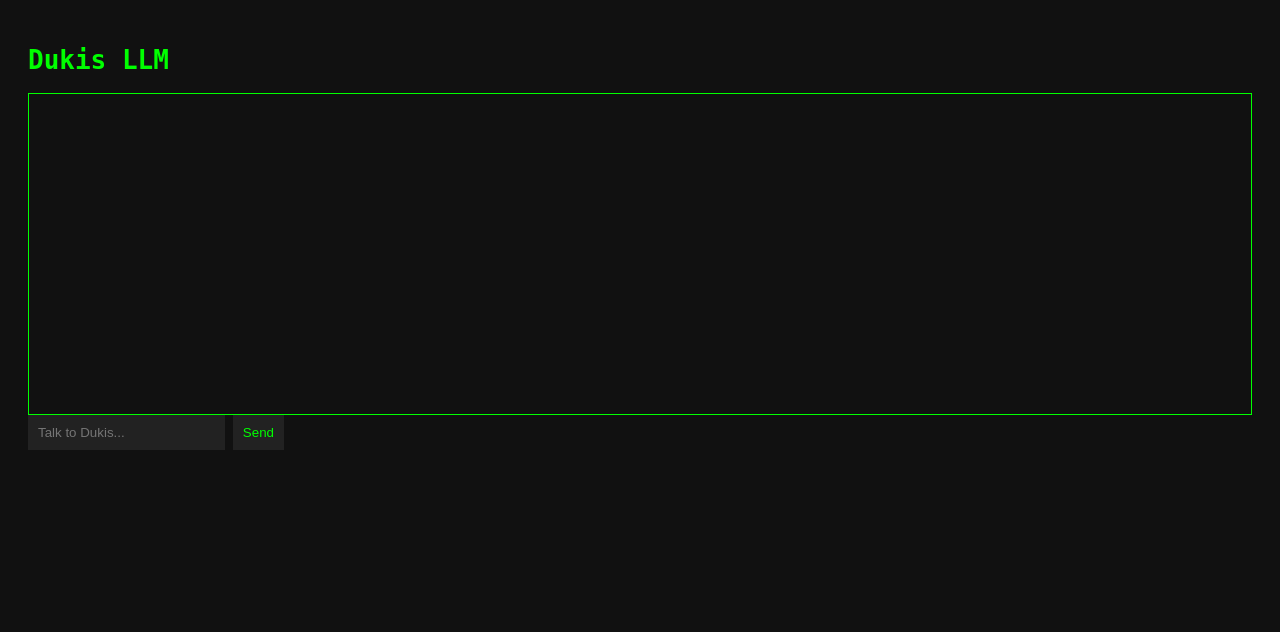
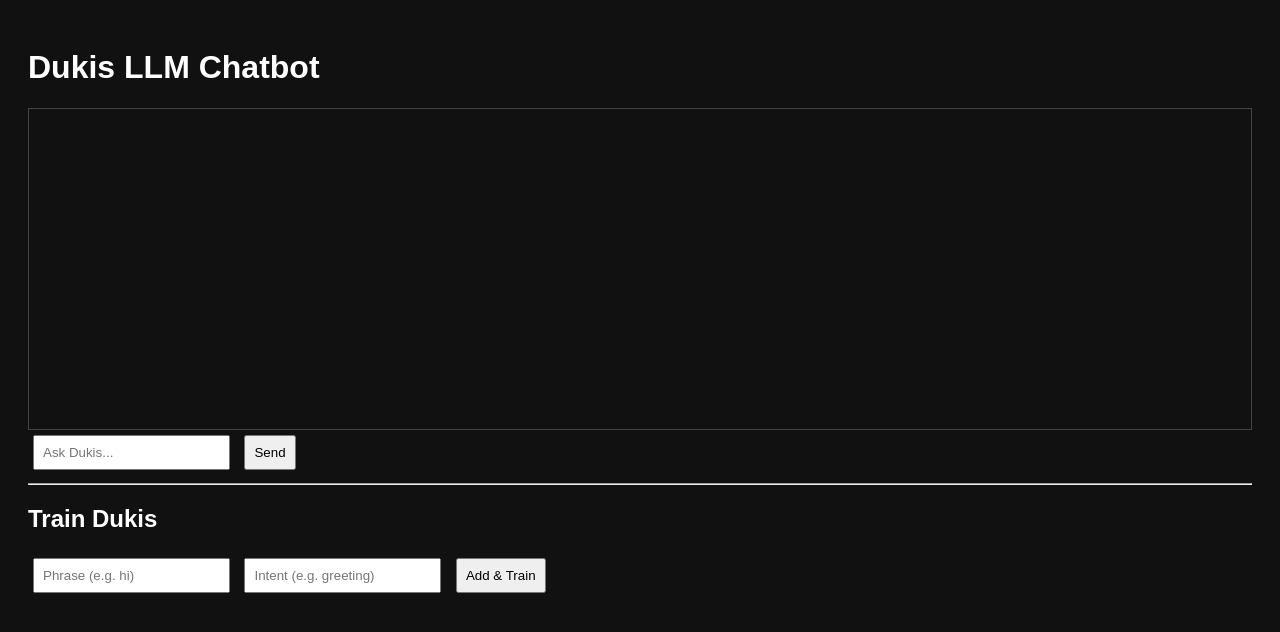
Before and after one commit to Timeness/Dukes, a Python web app: template templates/index.html in a window 1280 px wide. Shown: the top 632 px of the page. Run offline with Jinja, Linux system fonts and the light colour scheme; the template is opened without the code that fills it, so the values that code supplies are empty.

Commit message:
Update index.html

```diff
--- a/templates/index.html
+++ b/templates/index.html
@@ -3,31 +3,51 @@
 <head>
   <title>Dukis LLM</title>
   <style>
-    body { font-family: monospace; background: #111; color: #0f0; padding: 20px; }
-    input, button { padding: 10px; background: #222; color: #0f0; border: none; }
-    #chatBox { height: 300px; overflow-y: scroll; border: 1px solid #0f0; padding: 10px; }
+    body { font-family: sans-serif; background: #111; color: #fff; padding: 20px; }
+    input, button { padding: 8px; margin: 5px; }
+    #chatBox { border: 1px solid #444; padding: 10px; height: 300px; overflow-y: scroll; }
   </style>
 </head>
 <body>
-  <h1>Dukis LLM</h1>
+  <h1>Dukis LLM Chatbot</h1>
   <div id="chatBox"></div>
-  <input id="userInput" placeholder="Talk to Dukis...">
-  <button onclick="send()">Send</button>
+  <input type="text" id="userInput" placeholder="Ask Dukis...">
+  <button onclick="sendMsg()">Send</button>
+
+  <hr>
+  <h2>Train Dukis</h2>
+  <input type="text" id="trainText" placeholder="Phrase (e.g. hi)">
+  <input type="text" id="trainIntent" placeholder="Intent (e.g. greeting)">
+  <button onclick="trainDukis()">Add & Train</button>
 
   <script>
-    function send() {
+    function appendMsg(role, msg) {
+      const box = document.getElementById("chatBox");
+      box.innerHTML += `<p><strong>${role}:</strong> ${msg}</p>`;
+      box.scrollTop = box.scrollHeight;
+    }
+
+    function sendMsg() {
       const input = document.getElementById("userInput").value;
-      document.getElementById("chatBox").innerHTML += `<p><strong>You:</strong> ${input}</p>`;
-      fetch("/ask", {
+      appendMsg("You", input);
+      fetch("/predict", {
         method: "POST",
         headers: { "Content-Type": "application/json" },
         body: JSON.stringify({ text: input })
       })
       .then(res => res.json())
-      .then(data => {
-        document.getElementById("chatBox").innerHTML += `<p><strong>Dukis:</strong> ${data.response}</p>`;
-        document.getElementById("chatBox").scrollTop = 9999;
-      });
+      .then(data => appendMsg("Dukis", data.response));
+    }
+
+    function trainDukis() {
+      const text = document.getElementById("trainText").value;
+      const intent = document.getElementById("trainIntent").value;
+      fetch("/add", {
+        method: "POST",
+        headers: { "Content-Type": "application/json" },
+        body: JSON.stringify({ text, intent })
+      }).then(() => fetch("/train_model"));
+      alert("Added & retrained Dukis!");
     }
   </script>
 </body>
```
